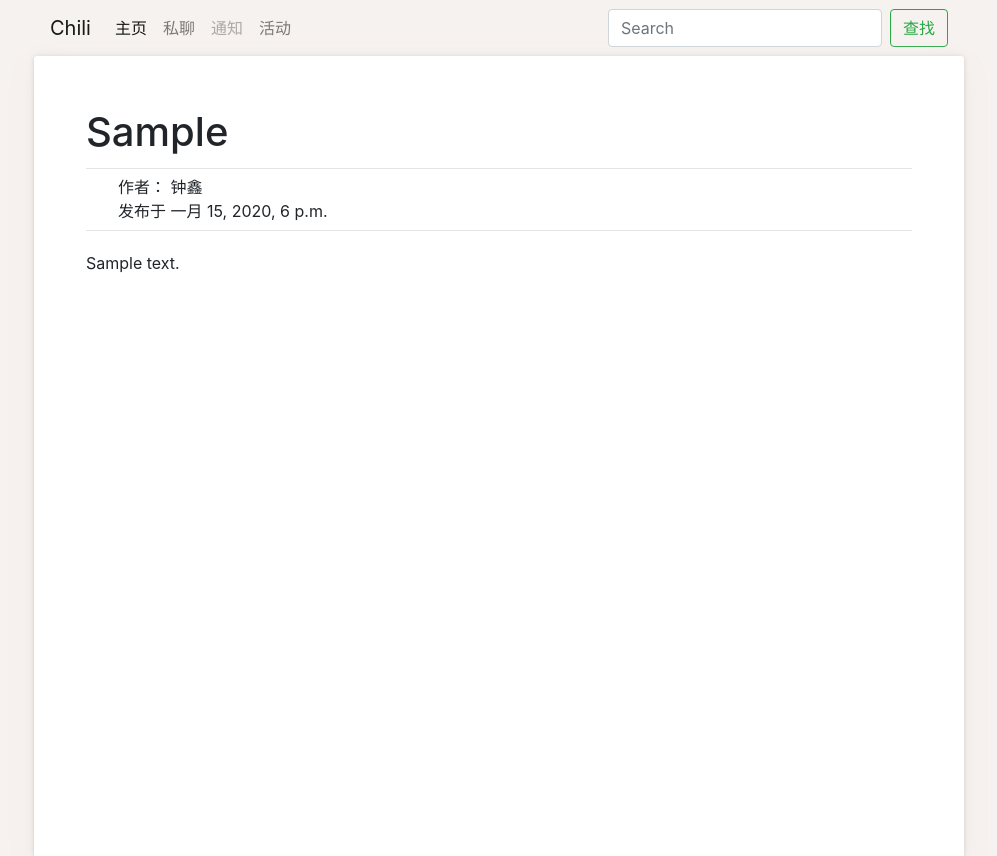
After one commit to PepperPapa/Chili, a Django app: page /articles/1/ in a window 1280 px wide. The commit adds this page. Shown: the whole page, without its empty margins (141-1138 px from the left). Run offline with Django 3.2, Linux system fonts and the light colour scheme; tables that the repository leaves empty hold one stand-in row (values such as "Sample post"); some libraries are stand-ins or nearby versions.

Commit message:
初步完成了article detail页

```diff
--- a/articles/static/articles/css/chili-normalize.css
+++ b/articles/static/articles/css/chili-normalize.css
@@ -91,3 +91,14 @@ trix-editor.formatted-content {
     height: 1.8em;
     width: 1.8em;
 }
+
+.article_attribute {
+    padding: 0.4em 0 0.4em 2em;
+    border-top: 1px solid #e5e5e5;
+    border-bottom: 1px solid #e5e5e5;
+}
+
+.formatted-content {
+    margin-top: 1.25em !important;
+    margin-bottom: 1.25em !important;
+}
--- /dev/null
+++ b/articles/templates/articles/article_detail.html
@@ -0,0 +1,78 @@
+<!DOCTYPE html>
+<html lang="en">
+<head>
+  <meta charset="UTF-8"/>
+  <meta name="viewport" content="width=device-width, initial-scale=1.0, shrink-to-fit=no">
+  <meta http-equiv="X-UA-Compatible" content="ie=edge"/>
+  {% load static %}
+  <script defer src="{% static 'articles/js/fontawesome-all.js' %}"></script>
+  <!-- BootStrap CSS -->
+  <link rel="stylesheet" href="{% static 'articles/css/bootstrap.css' %}"/>
+
+  <link rel="stylesheet" href="{% static 'articles/css/trix.css' %}"/>
+  <link rel="stylesheet" href="{% static 'articles/css/chili-normalize.css' %}"/>
+  <script src="{% static 'articles/js/trix.js' %}"></script>
+  <link rel="shortcut icon" href="{% static 'articles/images/favicon.ico' %}" type="image/vnd.microsoft.icon" />
+  <link rel="icon" href="{% static 'articles/images/favicon.ico' %}" type="image/vnd.microsoft.icon" />
+  <title>Chili--好用有用的项目管理应用</title>
+</head>
+<body class="bg-chili">
+  <div class="container">
+    <nav class="navbar navbar-expand-lg navbar-light">
+      <a class="navbar-brand" href="#">Chili</a>
+      <button class="navbar-toggler" type="button" data-toggle="collapse" data-target="#navbarTogglerDemo02" aria-controls="navbarTogglerDemo02" aria-expanded="false" aria-label="Toggle navigation">
+        <span class="navbar-toggler-icon"></span>
+      </button>
+
+      <div class="collapse navbar-collapse" id="navbarTogglerDemo02">
+        <ul class="navbar-nav mr-auto mt-2 mt-lg-0">
+          <li class="nav-item active">
+            <a class="nav-link" href="#">主页 <span class="sr-only">(current)</span></a>
+          </li>
+          <li class="nav-item">
+            <a class="nav-link" href="#">私聊</a>
+          </li>
+          <li class="nav-item">
+            <a class="nav-link disabled" href="#" tabindex="-1" aria-disabled="true">通知</a>
+          </li>
+          <li class="nav-item">
+            <a class="nav-link" href="#">活动</a>
+          </li>
+        </ul>
+        <form class="form-inline my-2 my-lg-0">
+          <input class="form-control mr-sm-2" type="search" placeholder="Search">
+          <button class="btn btn-outline-success my-2 my-sm-0" type="submit">查找</button>
+        </form>
+      </div>
+    </nav>
+
+    <div class="card trix-container">
+      <div class="card-body chili-article">
+        <header>
+          <h1 class="card-title">
+            {{ article.headline }}
+          </h1>
+          <div class="article_attribute">
+            <div>作者： 钟鑫</div>
+            <div>发布于 {{ article.pub_date }}</div>
+          </div>
+        </header>
+
+        <section class="trix-content formatted-content">
+          {% autoescape off %}
+          {{ article.content }}
+          {% endautoescape %}
+        </section>
+      </div>
+    </div>
+  </div>
+
+
+
+  <!-- Optional JavaScript -->
+  <!-- jQuery first, then Popper.js, then Bootstrap JS -->
+  <script src="{% static 'articles/js/jquery-3.3.1.js' %}"></script>
+  <script src="{% static 'articles/js/popper.min.js' %}"></script>
+  <script src="{% static 'articles/js/bootstrap.min.js' %}"></script>
+</body>
+</html>
--- a/articles/urls.py
+++ b/articles/urls.py
@@ -4,4 +4,5 @@ from . import views
 urlpatterns = [
     path('', views.index, name="index"),
     path('new/', views.new, name="new"),
+    path('<int:article_id>/', views.detail, name="detail"),
 ]
--- a/articles/views.py
+++ b/articles/views.py
@@ -1,4 +1,4 @@
-from django.shortcuts import render
+from django.shortcuts import render, get_object_or_404
 from django.http import HttpResponse
 from .models import Article
 
@@ -9,3 +9,7 @@ def index(request):
 
 def new(request):
     return render(request, 'articles/new_article.html')
+
+def detail(request, article_id):
+    article = get_object_or_404(Article, pk = article_id)
+    return render(request, 'articles/article_detail.html', {'article': article})
```
